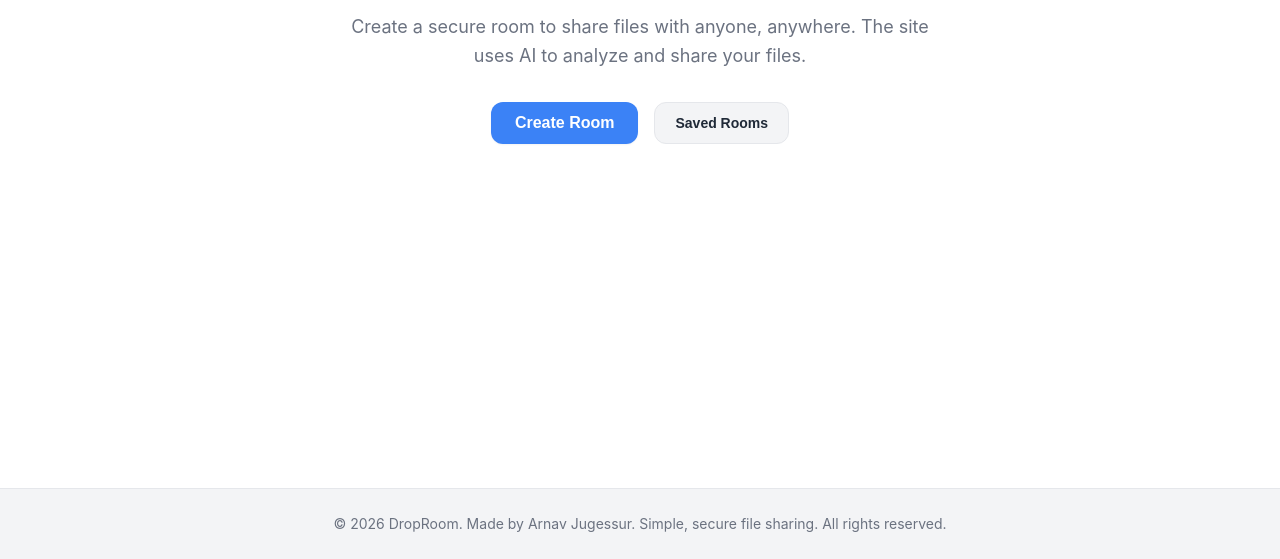
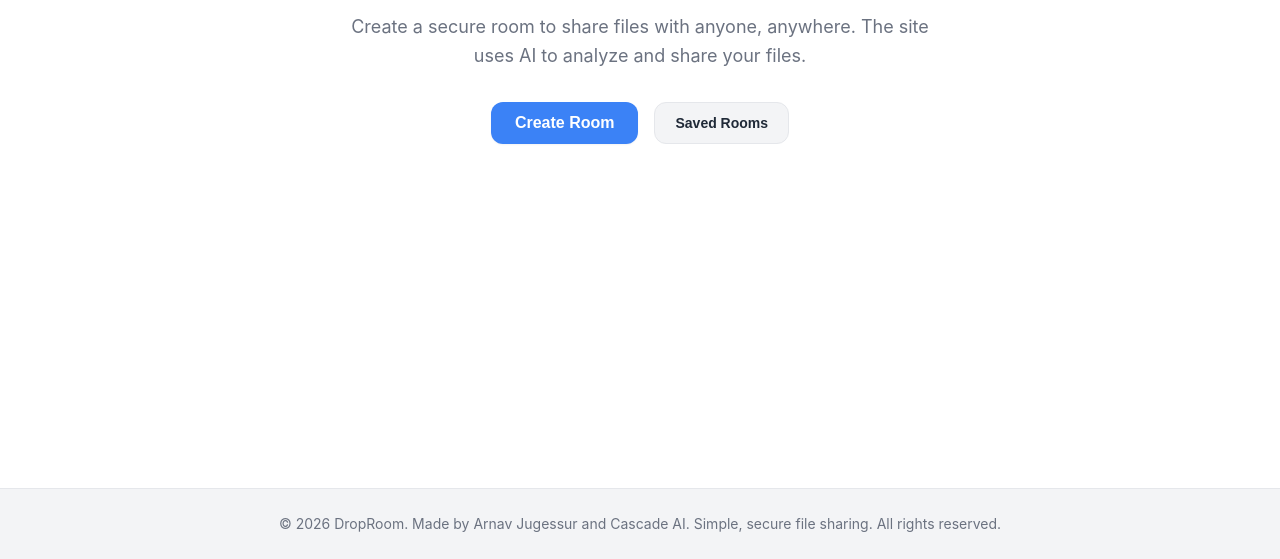
Before and after one commit to Arnsgaming8/DropRoom, a website: page index.html in a window 1280 px wide. Shown: the part 241-800 px from the top of the page. Drawn offline with Linux system fonts and the light colour scheme.

Commit message:
Update index.html

```diff
--- a/index.html
+++ b/index.html
@@ -35,7 +35,7 @@
 
     <footer class="footer">
         <div class="container">
-            <p>&copy; 2026 DropRoom. Made by Arnav Jugessur. Simple, secure file sharing. All rights reserved.</p>
+            <p>&copy; 2026 DropRoom. Made by Arnav Jugessur and Cascade AI. Simple, secure file sharing. All rights reserved.</p>
         </div>
     </footer>
 
```
